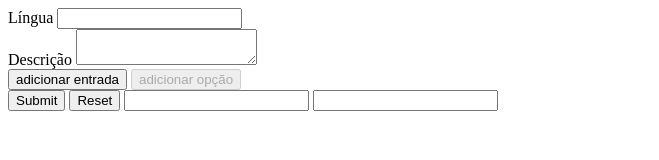
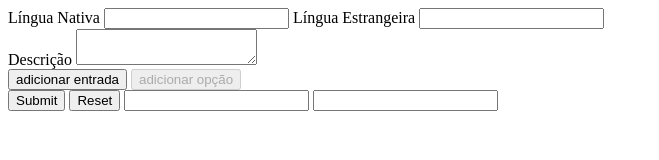
Before and after one commit to gil-cunha/PAPS, a plain HTML site: page index.html in a window 1280 px wide. Shown: the whole page, without its empty margins (0-659 px from the left). Drawn offline with Linux system fonts and the light colour scheme.

Commit message:
Activity form (v3)

```diff
--- a/index.html
+++ b/index.html
@@ -6,8 +6,10 @@
     </head>
     <body>
         <form id="activityForm">
-            <label for="language">Língua</label>
-            <input id="language" name="language" required>
+            <label for="nativelang">Língua Nativa</label>
+            <input id="nativelang" name="nativelang" required>
+            <label for="foreignlang">Língua Estrangeira</label>
+            <input id="foreignlang" name="foreignlang" required>
             <br />
             <label for="description">Descrição</label>
             <textarea id="description" name="description" required></textarea>
```
